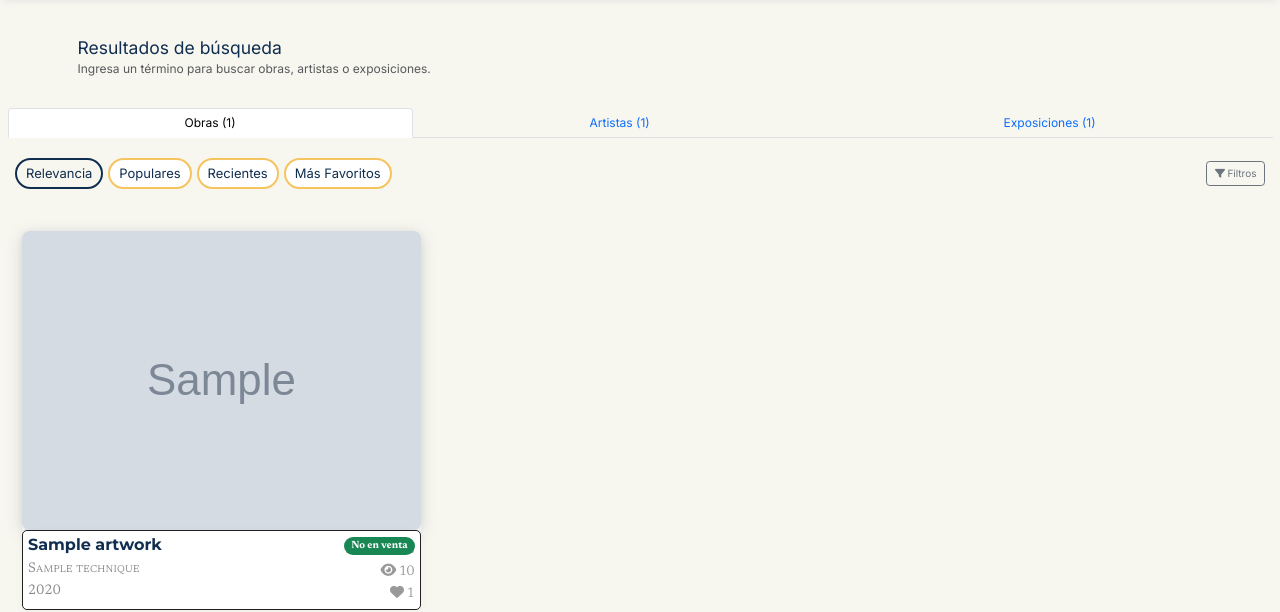
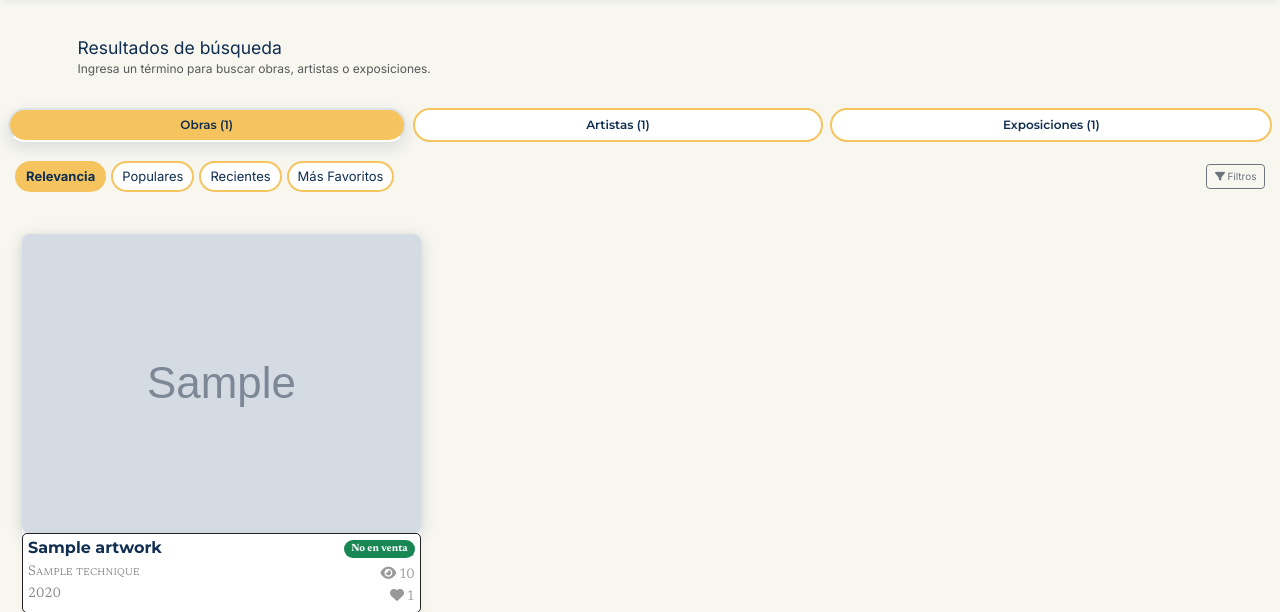
Before and after one commit to carlo2594/art-gallery-platform, a Node project: template views/public/searchResults.pug in a window 1280 px wide. Shown: the part 65-677 px from the top of the page. Run offline with Node 20 templates, Linux system fonts and the light colour scheme; the template is opened without the code that fills it: most values are stand-ins (such as "Sample title", 1, 10 or a date in 2020); grey boxes marked "Sample" are stand-in pictures; some libraries are stand-ins or nearby versions.

Commit message:
Improve artist filter chips and search tabs UI
Refactored artist filter chips to always show all sort options, visually indicate the active chip, and provide immediate feedback on click. Added new styles for search tabs and chips, and updated the search results view to use the new tab styles for a more consistent and accessible UI.

```diff
--- a/public/css/style.css
+++ b/public/css/style.css
@@ -709,6 +709,39 @@ section.join-artists { position: relative; margin-top: 5rem; }
 .chip input { display: none; }
 .chip input:checked + span { font-weight: 700; }
 .chip:has(input:checked) { background: var(--ox-yellow); }
+/* Active state for button-based chips */
+.chip.active { background: var(--ox-yellow) !important; color: var(--ox-blue) !important; border-color: var(--ox-yellow) !important; font-weight: 700; }
+/* Icons inside chips should follow ox-blue, overriding global icon color */
+.chip i, .chip .fa, .chip .fas, .chip .fab { color: var(--ox-blue) !important; }
+
+/* COMPONENTS: SEARCH TABS (scoped) */
+.search-tabs { border-bottom: 0 !important; gap: .75rem; }
+.search-tabs .nav-item { margin-bottom: 0 !important; }
+.search-tabs .nav-link {
+  font-family: 'Montserrat', var(--font-title), Arial, sans-serif;
+  color: var(--ox-blue);
+  border: 2px solid var(--ox-yellow);
+  border-radius: 999px;
+  background: #fff;
+  padding: .6rem 1.1rem;
+  font-weight: 600;
+  transition: background .2s ease, color .2s ease, box-shadow .2s ease, transform .12s ease;
+}
+.search-tabs .nav-link:hover { background: color-mix(in srgb, var(--ox-yellow) 18%, #fff); color: var(--ox-blue); }
+.search-tabs .nav-link:focus-visible { outline: 3px solid color-mix(in srgb, var(--ox-orange) 45%, transparent); outline-offset: 2px; }
+.search-tabs .nav-link.active,
+.search-tabs .nav-link[aria-current="page"],
+.search-tabs .nav-link[aria-selected="true"] {
+  background: var(--ox-yellow) !important;
+  color: var(--ox-blue) !important;
+  box-shadow: 0 6px 16px rgba(16,46,80,0.12);
+}
+.search-tabs .nav-link:active { transform: translateY(1px); }
+
+@media (max-width: 575.98px) {
+  .search-tabs { gap: .5rem; }
+  .search-tabs .nav-link { padding: .5rem .9rem; font-size: 1.2rem; }
+}
 .btn-apply { background: var(--ox-yellow); color: var(--ox-blue); border: none; border-radius: 2rem; }
 .btn-apply:hover { background: var(--ox-orange); color: var(--ox-beige); }
 
--- a/public/js/main.js
+++ b/public/js/main.js
@@ -101,6 +101,25 @@ document.addEventListener('DOMContentLoaded', function () {
       target.classList.toggle('active', isActive);
     }
   });
+
+  // Artist filters: show immediate pressed/active state on chip click
+  (function setupArtistChips() {
+    const form = document.getElementById('artistChips');
+    if (!form) return;
+    const chipButtons = form.querySelectorAll('button.chip[name="sort"]');
+    chipButtons.forEach(btn => {
+      btn.addEventListener('click', () => {
+        // Visual feedback before navigation
+        chipButtons.forEach(b => {
+          b.classList.remove('active');
+          b.setAttribute('aria-pressed', 'false');
+        });
+        btn.classList.add('active');
+        btn.setAttribute('aria-pressed', 'true');
+        // Allow form submit to proceed normally
+      });
+    });
+  })();
 
   // Al hacer click en un tab, NO recargamos la página: actualizamos la URL y mantenemos la paginación existente
   tabs.forEach(tabBtn => {
--- a/views/public/searchResults.pug
+++ b/views/public/searchResults.pug
@@ -16,7 +16,7 @@ block content
     - const artistsCount = typeof totalArtists !== 'undefined' ? totalArtists : (artists ? artists.length : 0);
     - const exhibitionsCount = typeof totalExhibitions !== 'undefined' ? totalExhibitions : (exhibitions ? exhibitions.length : 0);
     - const totalCount = artworksCount + artistsCount + exhibitionsCount;
-    ul.nav.nav-tabs.mb-4#searchTabs(role="tablist")
+    ul.nav.nav-tabs.mb-4.search-tabs#searchTabs(role="tablist")
       li.nav-item.flex-fill.text-center
         a.nav-link.active.w-100(href="#tab-obras", data-bs-toggle="tab", data-ox-tab="obras", role="tab", data-bs-target="#tab-obras") Obras (#{artworksCount})
       li.nav-item.flex-fill.text-center
```
Also changed, not shown: views/public/_artistFilters.pug (+28 -40 lines).
